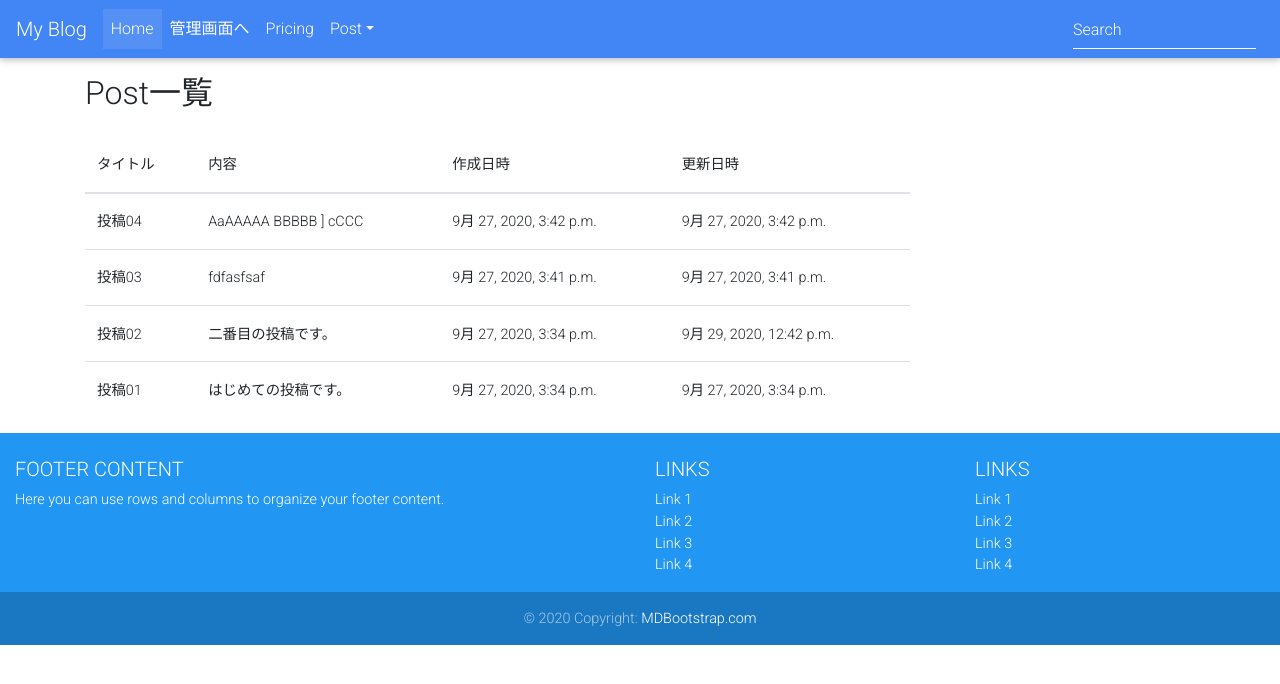
After one commit to shumatsumoto/myproject3, a Django app: page /post_list in a window 1280 px wide. The commit adds this page. Shown: the top 684 px of the page. Run offline with Django 3.2, Linux system fonts and the light colour scheme; data comes from the database, SQL or seed files in the repository; some libraries are stand-ins or nearby versions.

Commit message:
post一覧作成

```diff
--- a/myapp/templates/myapp/base.html
+++ b/myapp/templates/myapp/base.html
@@ -81,8 +81,7 @@
               aria-labelledby="navbarDropdownMenuLink"
             >
               <a class="dropdown-item" href="{% url 'myapp:post_create' %}">新規投稿</a>
-              <a class="dropdown-item" href="#">Another action</a>
-              <a class="dropdown-item" href="#">Something else here</a>
+              <a class="dropdown-item" href="{% url 'myapp:post_list' %}">投稿一覧</a>
             </div>
           </li>
         </ul>
--- /dev/null
+++ b/myapp/templates/myapp/post_list.html
@@ -0,0 +1,29 @@
+{% extends 'myapp/base.html' %}
+
+{% block content %}
+<div class="row">
+	<div class="col-md-9">
+		<h2 class="pt-3 pb-3">Post一覧</h2>
+		<table class="table">
+			<thead>
+				<tr>
+					<th>タイトル</th>
+					<th>内容</th>
+					<th>作成日時</th>
+					<th>更新日時</th>
+				</tr>
+			</thead>
+			<tbody>
+				{% for item in post_list %}
+				<tr>
+					<td><a href="{% url 'myapp:post_detail' item.pk %}">{{ item.title }}</a></td>
+					<td>{{ item.content }}</td>
+					<td>{{ item.created_at }}</td>
+					<td>{{ item.updated_at }}</td>
+				</tr>
+				{% endfor %}
+			</tbody>
+		</table>
+	</div>
+</div>
+{% endblock %}
--- a/myapp/urls.py
+++ b/myapp/urls.py
@@ -9,4 +9,5 @@ urlpatterns = [
     path('post_detail/<int:pk>', views.PostDetail.as_view(), name='post_detail'),
     path('post_update/<int:pk>', views.PostUpdate.as_view(), name='post_update'),
     path('post_delete/<int:pk>', views.PostDelete.as_view(), name='post_delete'),
+    path('post_list', views.PostList.as_view(), name='post_list')
 ]
--- a/myapp/views.py
+++ b/myapp/views.py
@@ -1,6 +1,6 @@
 from django.shortcuts import render, resolve_url
 from django.http import HttpResponse
-from django.views.generic import TemplateView, CreateView, DetailView, UpdateView, DeleteView
+from django.views.generic import TemplateView, CreateView, DetailView, UpdateView, DeleteView, ListView
 from .models import Post
 from django.urls import reverse_lazy
 from .forms import PostForm
@@ -44,3 +44,10 @@ class PostDelete(DeleteView):
 	def get_success_url(self):
 		messages.info(self.request, 'Postを削除しました。')
 		return resolve_url('myapp:index')
+
+
+class PostList(ListView):
+	model = Post
+
+	def get_queryset(self):
+		return Post.objects.all().order_by('-created_at')
```
